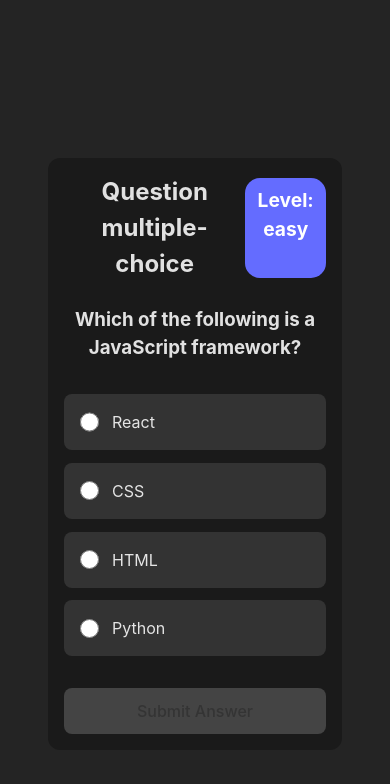
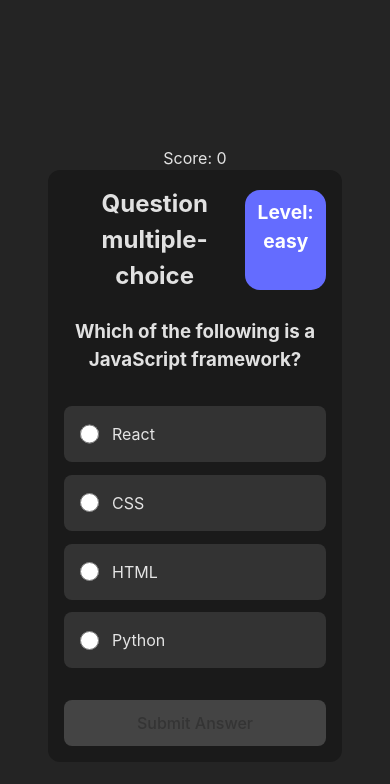
Before and after one commit to its-samarth/MilaapOnReact, a React (Vite) app: page / in a window 390 px wide. Both pictures are taken after a click on the button "Start Quiz". Shown: the top 784 px of the page. Built offline with nearby package versions, Linux system fonts and the light colour scheme.

Commit message:
added score card counter

```diff
--- a/src/App.jsx
+++ b/src/App.jsx
@@ -6,6 +6,7 @@ import QuestionScreen from './components/QuestionScreen'
 import LevelTransition from './components/LevelTransition'
 import EndScreen from './components/EndScreen'
 import './App.css'
+import ScoreCounter from './components/ScoreCounter'
 
 function App() {
   const [gameState, setGameState] = useState('start')
@@ -91,6 +92,8 @@ function App() {
 
   return (
     <div className="app">
+       {gameState !== 'start' && <ScoreCounter score={score} />}
+
       {gameState === 'start' && <StartScreen onStart={handleStart} />}
 
       {gameState === 'playing' && (
--- /dev/null
+++ b/src/components/ScoreCounter.css
@@ -0,0 +1,28 @@
+/* Score Counter Styles */
+.score-counter-container {
+    position: fixed; /* Changed from absolute to fixed */
+    top: 20px;
+    right: 20px;
+    z-index: 10; /* Ensure it's above other elements */
+  }
+
+  .score-counter {
+    background-color: rgba(100, 108, 255, 0.2);
+    padding: 10px 15px;
+    border-radius: 8px;
+    font-weight: bold;
+    color: #646cff;
+    box-shadow: 0 2px 5px rgba(0,0,0,0.1);
+  }
+
+  @media (max-width: 600px) {
+    .score-counter-container {
+      top: 10px;
+      right: 10px;
+    }
+
+    .score-counter {
+      padding: 8px 12px;
+      font-size: 0.9rem;
+    }
+  }
--- /dev/null
+++ b/src/components/ScoreCounter.jsx
@@ -0,0 +1,13 @@
+import React from 'react';
+
+const ScoreCounter = ({ score }) => {
+  return (
+    <div className="score-counter-container">
+      <div className="score-counter">
+        Score: {score}
+      </div>
+    </div>
+  );
+};
+
+export default ScoreCounter;
```
